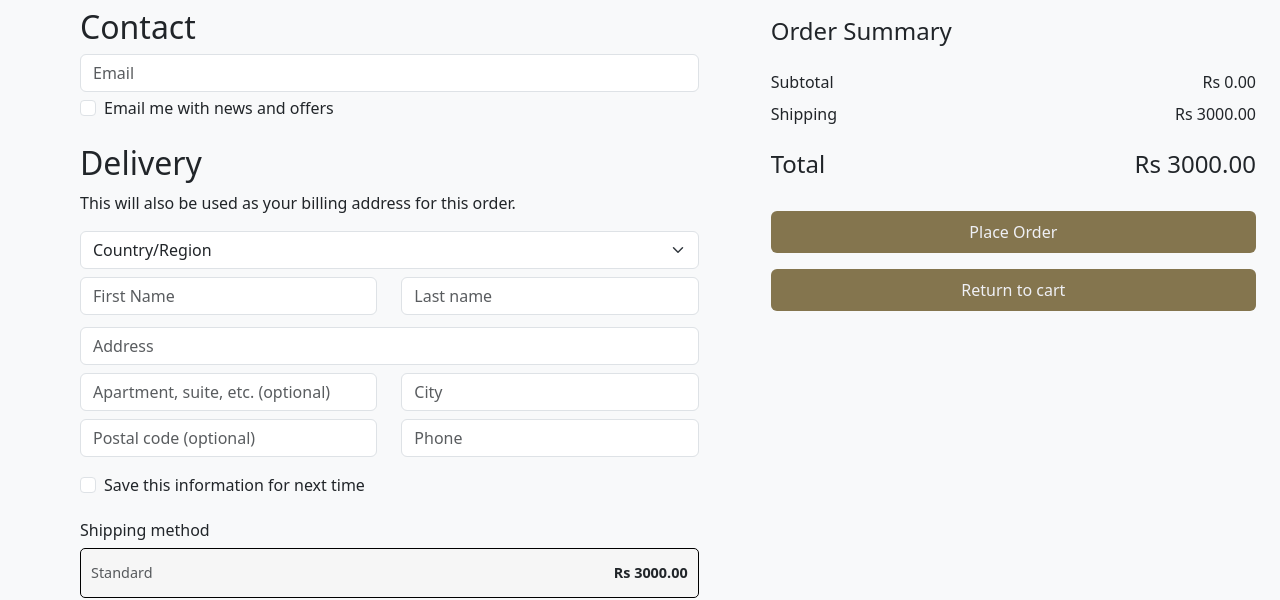
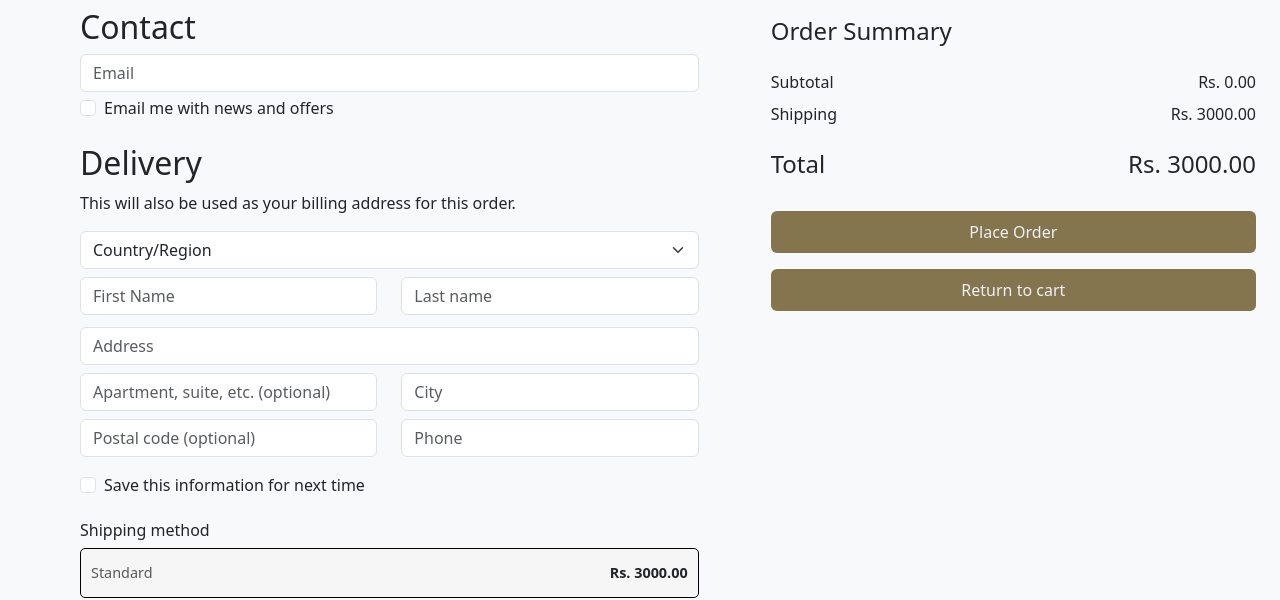
Before and after one commit to zsn23/Furniture_Store, a React (Vite) app: page /checkoutform in a window 1280 px wide. Shown: the part 202-802 px from the top of the page. Built offline with nearby package versions, Linux system fonts and the light colour scheme.

Commit message:
changes b nomi

```diff
--- a/src/Components/Cart/Cart.jsx
+++ b/src/Components/Cart/Cart.jsx
@@ -56,14 +56,14 @@ const Cart = () => {
                     </div>
                   </div>
 
-                    <div className="cart-product-price">Rs {cartItem.price}.00</div>
+                    <div className="cart-product-price">Rs. {cartItem.price}.00</div>
                     <div className="cart-product-quantity">
                       <button onClick={() => handleDecreaseCart(cartItem)}>-</button>
                       <div className="count">{cartItem.cartQuantity}</div>
                       <button onClick={() => handleIncreaseCart(cartItem)}>+</button>
                     </div>
                     <div className="cart-product-total-price">
-                      Rs {cartItem.price * cartItem.cartQuantity}.00
+                      Rs. {cartItem.price * cartItem.cartQuantity}.00
                     </div>
                   </div>
 
@@ -74,7 +74,7 @@ const Cart = () => {
               <div className="cart-checkout">
                 <div className="subtotal">
                   <span>Subtotal</span>
-                  <span className="amount">Rs {cart.cartTotalAmount}.00</span>
+                  <span className="amount">Rs. {cart.cartTotalAmount}.00</span>
                 </div>
                 <p>Taxes and shipping calculated at checkout</p>
                 <Link to="/checkoutform">
--- a/src/Components/checkout/Checkoutform.jsx
+++ b/src/Components/checkout/Checkoutform.jsx
@@ -83,7 +83,7 @@ const Checkoutform = () => {
                 <h2 className="headings mb-2" style={{ fontSize: 'medium' }}>Shipping method</h2>
                 <div className="mb-4 d-flex justify-content-between align-items-center" style={{ fontSize: '0.9rem', border: '1px solid black', borderRadius: '5px', height: '50px', paddingLeft: '10px', paddingRight: '10px', background: '#F6F6F6' }}>
                   <span className="text-muted">Standard</span>
-                  <span style={{ fontWeight: '600' }}>Rs 3000.00</span>
+                  <span style={{ fontWeight: '600' }}>Rs. 3000.00</span>
                 </div>
 
                 {/* Payment Section */}
@@ -180,19 +180,19 @@ const Checkoutform = () => {
             {/* Order Items */}
             <div className="d-flex justify-content-between mb-2">
               <p className="paragraphs mb-0">Subtotal</p>
-              <p className="mb-0 paragraphs">Rs {cart.cartTotalAmount}.00</p>
+              <p className="mb-0 paragraphs">Rs. {cart.cartTotalAmount}.00</p>
             </div>
             <div className="d-flex justify-content-between mb-4">
               <p className="paragraphs mb-0">Shipping</p>
-              <p className="mb-0 paragraphs">Rs 3000.00</p>
+              <p className="mb-0 paragraphs">Rs. 3000.00</p>
             </div>
             <div className="d-flex justify-content-between mb-4">
               <h4 className="paragraphs">Total</h4>
-              <h4 className="paragraphs">Rs {cart.cartTotalAmount + 3000}.00</h4>
+              <h4 className="paragraphs">Rs. {cart.cartTotalAmount + 3000}.00</h4>
             </div>
             <button className="btn w-100 py-2 mb-3" style={{color: '#eff0f5',
                 backgroundColor: '#84754E'}}>Place Order</button>
-            <Link to="/cart" className="text-muted paragraphs text-center d-block"><button className="btn w-100 py-2 mb-3" style={{color: '#eff0f5',
+            <Link to="/MyCart" className="text-muted paragraphs text-center d-block"><button className="btn w-100 py-2 mb-3" style={{color: '#eff0f5',
                backgroundColor: '#84754E'}}>Return to cart</button></Link>
           </div>
         </div>
--- a/src/Components/products detail/ProductDetail.jsx
+++ b/src/Components/products detail/ProductDetail.jsx
@@ -67,7 +67,7 @@ const navigate = useNavigate();
 
           {/* Price */}
           <div>
-            <h5 className="product-price"> Rs {product.price}</h5>
+            <h5 className="product-price"> Rs. {product.price}.00</h5>
           </div>
 
           {/* Colors */}
```
